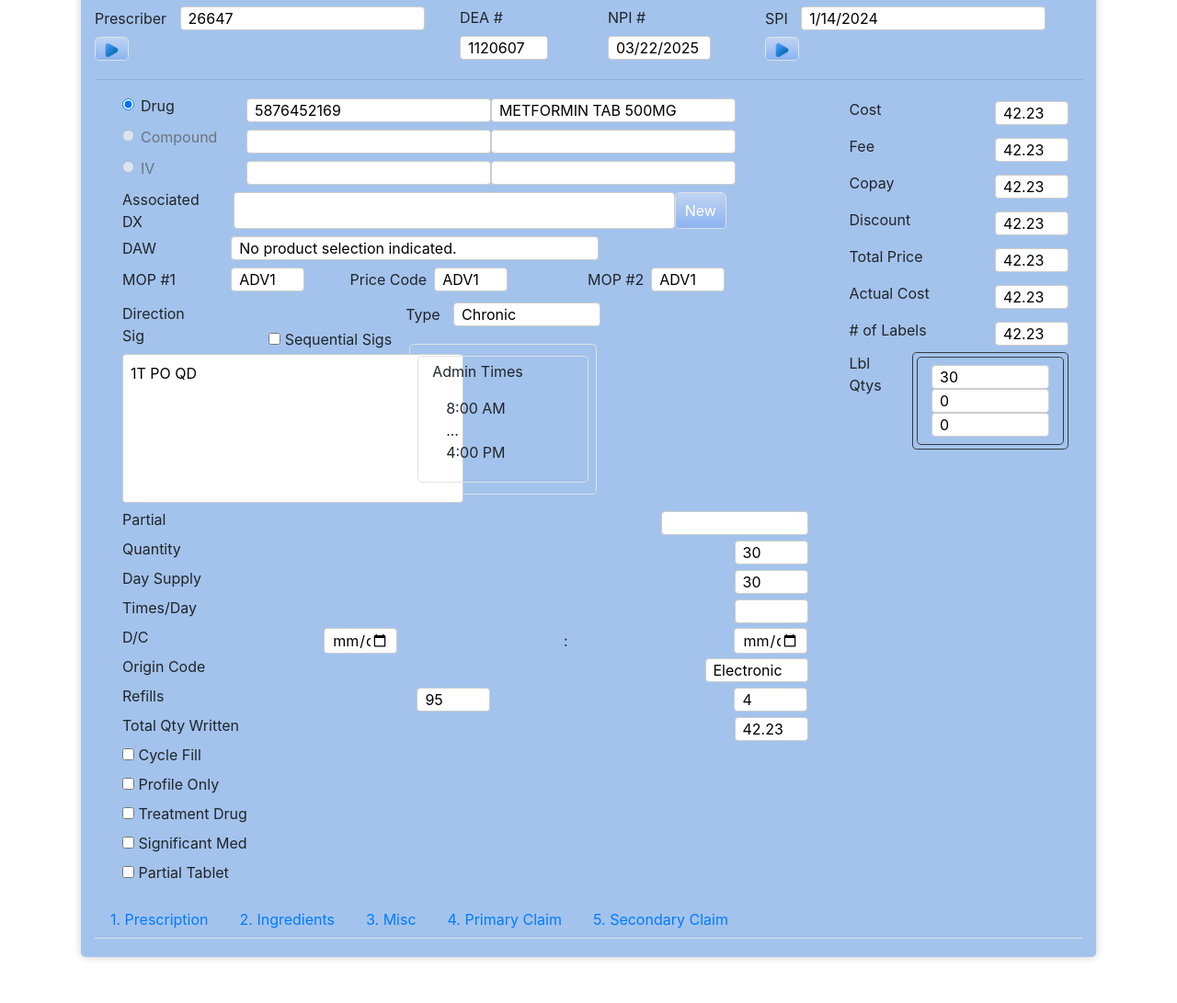
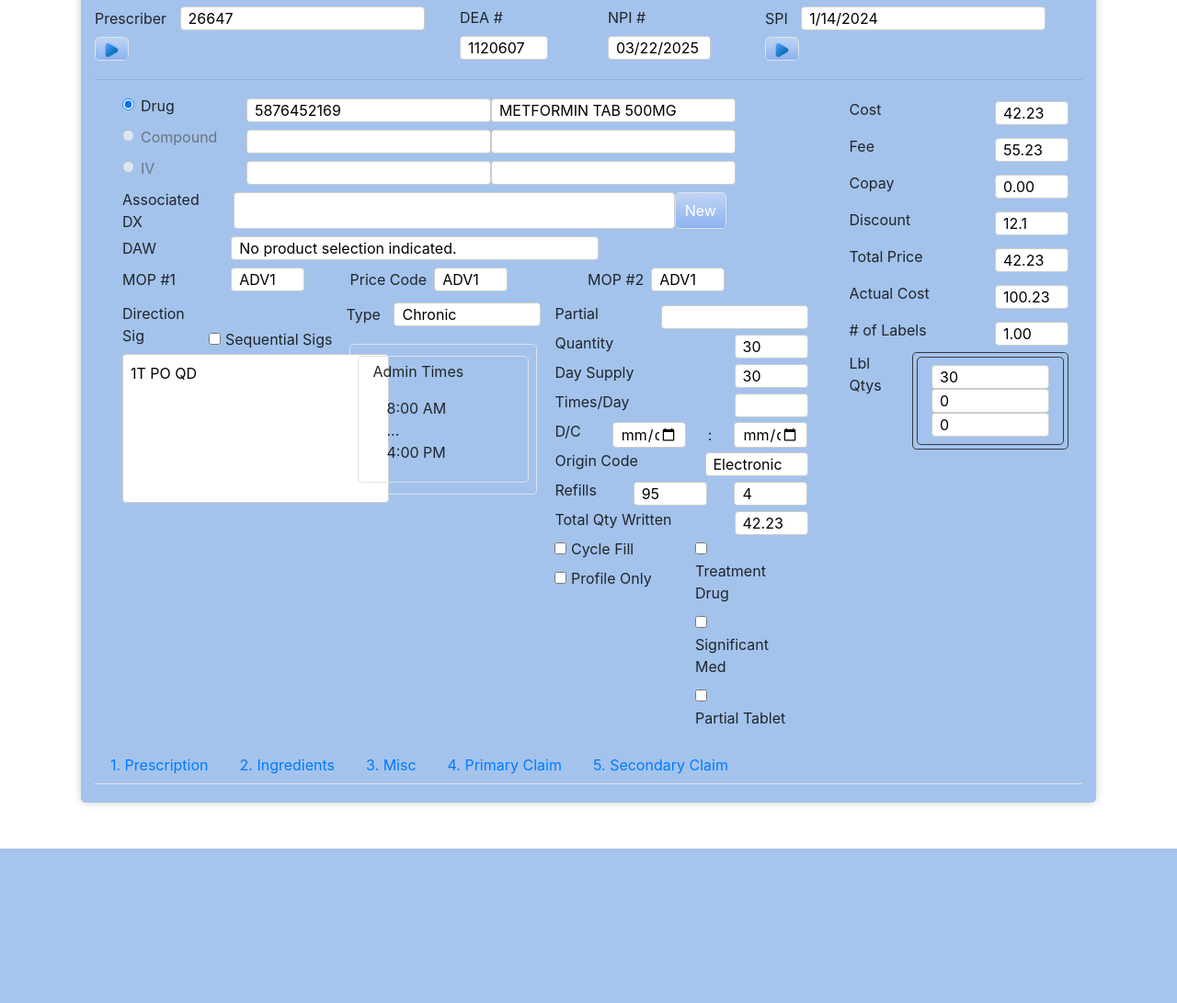
Before and after one commit to itsJhnL/asc_simulator, a PHP site: page /frontend/tab/prescription.php in a window 1280 px wide. Shown: the part 345-1436 px from the top of the page at 92% size. After the commit the page ends 1268 px from the top, so only its background shows below. Run offline with PHP 8.4, Linux system fonts and the light colour scheme; some libraries are stand-ins or nearby versions.

Commit message:
add checkbox
added checkbox below total qty written

```diff
--- a/frontend/tab/prescription.php
+++ b/frontend/tab/prescription.php
@@ -125,7 +125,7 @@
 
         <div class="pt-2">
             <div class="row mx-auto">
-                <div class="col-md-5">
+                <div class="col-md-4">
                     <span class="">Direction</span>
                     <div class="d-flex align-items-center justify-content-between">
                         <label for="Sig">Sig</label>
@@ -135,7 +135,7 @@
                         </div>
                     </div>
 
-                    <textarea rows="6" cols="33" style="resize: none" name="" id="">1T PO QD</textarea>
+                    <textarea rows="6" cols="25" style="resize: none" name="" id="">1T PO QD</textarea>
 
                 </div>
 
@@ -193,13 +193,16 @@
                         <label for="">Total Qty Written</label>
                         <input class="input-field" type="text" style="max-width: 5rem" value="42.23">
                     </div>
-                    <div class="d-flex flex-column">
+                    <div class="row">
+                        <div class="col">
                             <div>
                                 <input type="checkbox"> <label for="">Cycle Fill</label>
                             </div>
                             <div>
                                 <input type="checkbox"> <label for="">Profile Only</label>
                             </div>
+                        </div>
+                        <div class="col">
                             <div>
                                 <input type="checkbox"> <label for="">Treatment Drug</label>
                             </div>
@@ -208,6 +211,7 @@
                             </div>
                             <div>
                                 <input type="checkbox"> <label for="">Partial Tablet</label>
+                            </div>
                         </div>
                     </div>
                 </div>
@@ -225,15 +229,15 @@
         </div>
         <div class="d-flex align-items-center justify-content-between py-1">
             <label for="">Fee</label>
-            <input class="input-field" type="text" style="max-width: 5rem" value="42.23">
+            <input class="input-field" type="text" style="max-width: 5rem" value="55.23">
         </div>
         <div class="d-flex align-items-center justify-content-between py-1">
             <label for="">Copay</label>
-            <input class="input-field" type="text" style="max-width: 5rem" value="42.23">
+            <input class="input-field" type="text" style="max-width: 5rem" value="0.00">
         </div>
         <div class="d-flex align-items-center justify-content-between py-1">
             <label for="">Discount</label>
-            <input class="input-field" type="text" style="max-width: 5rem" value="42.23">
+            <input class="input-field" type="text" style="max-width: 5rem" value="12.1">
         </div>
         <div class="d-flex align-items-center justify-content-between py-1">
             <label for="">Total Price</label>
@@ -241,11 +245,11 @@
         </div>
         <div class="d-flex align-items-center justify-content-between py-1">
             <label for="">Actual Cost</label>
-            <input class="input-field" type="text" style="max-width: 5rem" value="42.23">
+            <input class="input-field" type="text" style="max-width: 5rem" value="100.23">
         </div>
         <div class="d-flex align-items-center justify-content-between py-1">
             <label for=""># of Labels</label>
-            <input class="input-field" type="text" style="max-width: 5rem" value="42.23">
+            <input class="input-field" type="text" style="max-width: 5rem" value="1.00">
         </div>
         <div class="d-flex justify-content-between">
             <label for="">Lbl Qtys</label>
```
Lines whose indentation alone changed are shown as unchanged.
